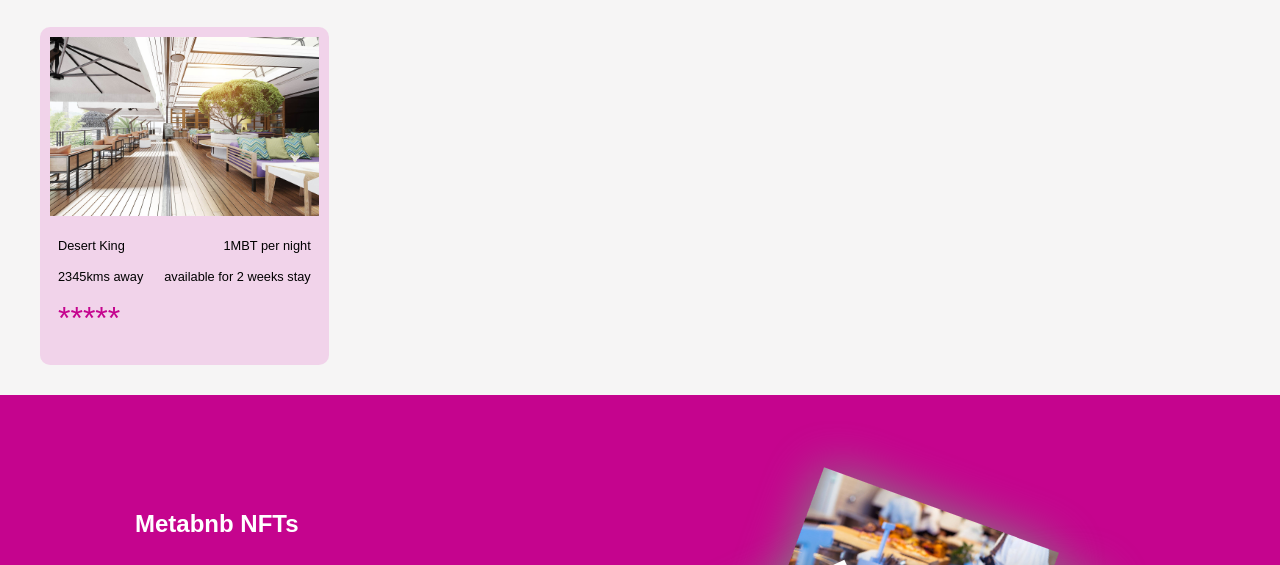
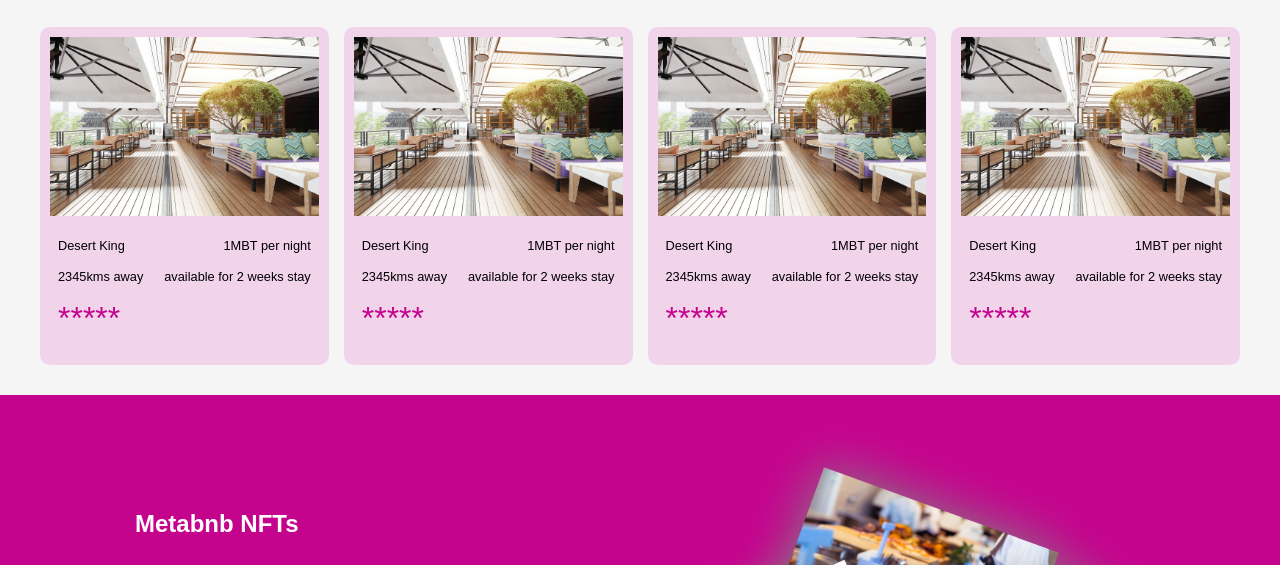
Before and after one commit to Abdulsalam1234-a/Abdulsalam1234-a.github.io, a plain HTML site: page index.html in a window 1280 px wide. Shown: the part 717-1282 px from the top of the page. Drawn offline with Linux system fonts and the light colour scheme.

Commit message:
updated place.html

```diff
--- a/index.html
+++ b/index.html
@@ -84,6 +84,54 @@
                         <div class="stars"><p>*****</p></div>
                     </div>
                 </article>
+                <article class="card">
+                    <div class="card-img">
+                        <img src="img/restaurant inside alternative.jpg" width="100%" height="100%" alt="card">
+                    </div>
+                    <div class="adventure-details">
+                        <div class="flex">
+                            <p class="title">Desert King</p>
+                            <p class="price">1MBT per night</p>
+                        </div>
+                        <div class="flex">
+                            <p class="distance">2345kms away</p>
+                            <p class="period">available for 2 weeks stay</p>
+                        </div>
+                        <div class="stars"><p>*****</p></div>
+                    </div>
+                </article>
+                <article class="card">
+                    <div class="card-img">
+                        <img src="img/restaurant inside alternative.jpg" width="100%" height="100%" alt="card">
+                    </div>
+                    <div class="adventure-details">
+                        <div class="flex">
+                            <p class="title">Desert King</p>
+                            <p class="price">1MBT per night</p>
+                        </div>
+                        <div class="flex">
+                            <p class="distance">2345kms away</p>
+                            <p class="period">available for 2 weeks stay</p>
+                        </div>
+                        <div class="stars"><p>*****</p></div>
+                    </div>
+                </article>
+                <article class="card">
+                    <div class="card-img">
+                        <img src="img/restaurant inside alternative.jpg" width="100%" height="100%" alt="card">
+                    </div>
+                    <div class="adventure-details">
+                        <div class="flex">
+                            <p class="title">Desert King</p>
+                            <p class="price">1MBT per night</p>
+                        </div>
+                        <div class="flex">
+                            <p class="distance">2345kms away</p>
+                            <p class="period">available for 2 weeks stay</p>
+                        </div>
+                        <div class="stars"><p>*****</p></div>
+                    </div>
+                </article>
             </div>
         </section>
         <section id="nft">
```
